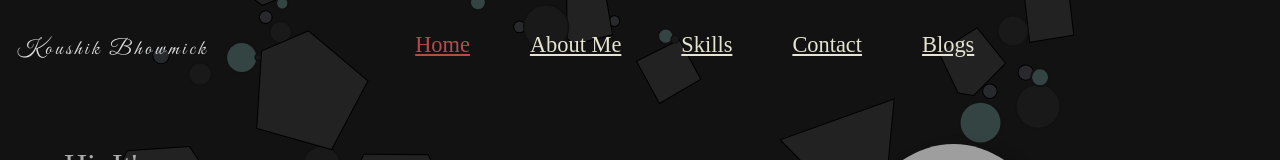
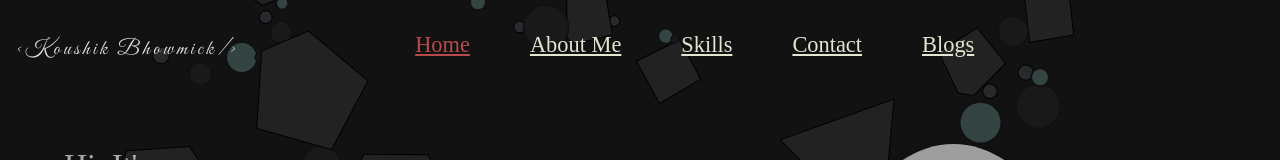
Before and after one commit to git-00000/Portfolio-frontend-, a React (Create React App) app: page / in a window 1280 px wide. Shown: the top 160 px of the page. Built offline with nearby package versions, Linux system fonts and the light colour scheme; grey boxes are pictures that could not be loaded; a web font is replaced by a local one.

Commit message:
update page

```diff
--- a/package.json
+++ b/package.json
@@ -11,6 +11,7 @@
     "@testing-library/jest-dom": "^6.8.0",
     "@testing-library/react": "^16.3.0",
     "@testing-library/user-event": "^13.5.0",
+    "bootstrap": "^5.3.8",
     "jquery": "^3.7.1",
     "matter-attractors": "^0.1.6",
     "matter-js": "^0.20.0",
--- a/src/components/Navbar.jsx
+++ b/src/components/Navbar.jsx
@@ -47,7 +47,12 @@ const Navbar = () => {
             {/* The existing desktop header part. You might want to restructure this to be just the logo. */}
             <div className="hamburger">
                 {/* Removed the extra ham spans as the main nav is below */}
-                <span className="ham logo-text">Koushik Bhowmick</span>
+                <span className="ham logo-text">
+                    <span className='logo-sign'>&lt;</span>
+                    Koushik Bhowmick
+                    <span className='logo-sign'>/&gt;</span>
+                    </span>
+
             </div>
 
             {/* Main Navigation Links. Add 'active' class when menu is open */}
--- a/src/style/Navbar.css
+++ b/src/style/Navbar.css
@@ -92,6 +92,7 @@ nav a:hover::after {
     color: #b74b4b;
     font-size: 1.8rem;
 }
+
 
 .hover_text_div {
     visibility: hidden;
```
Also changed, not shown: 1 other file (tests, documents, lock files or other folders).
